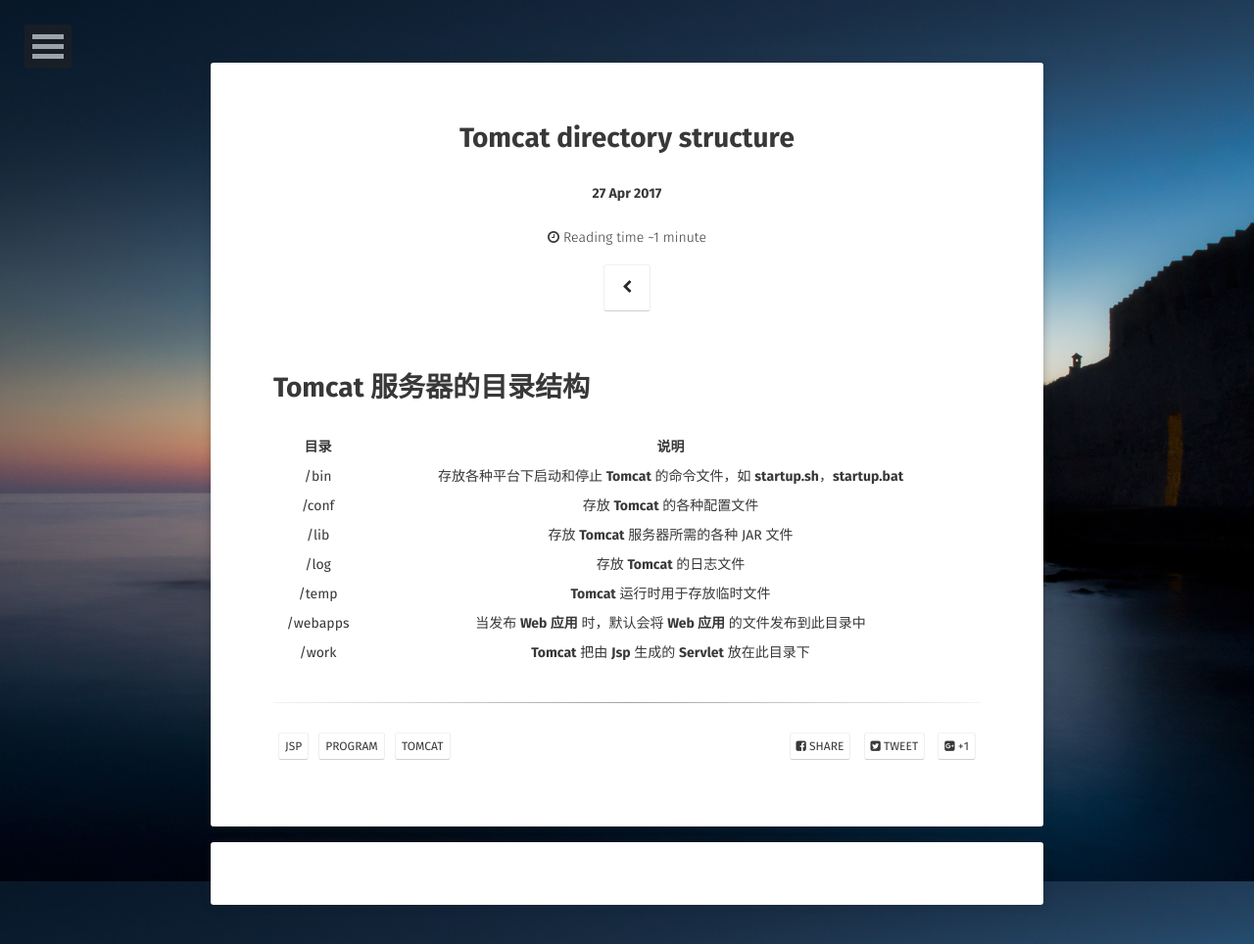
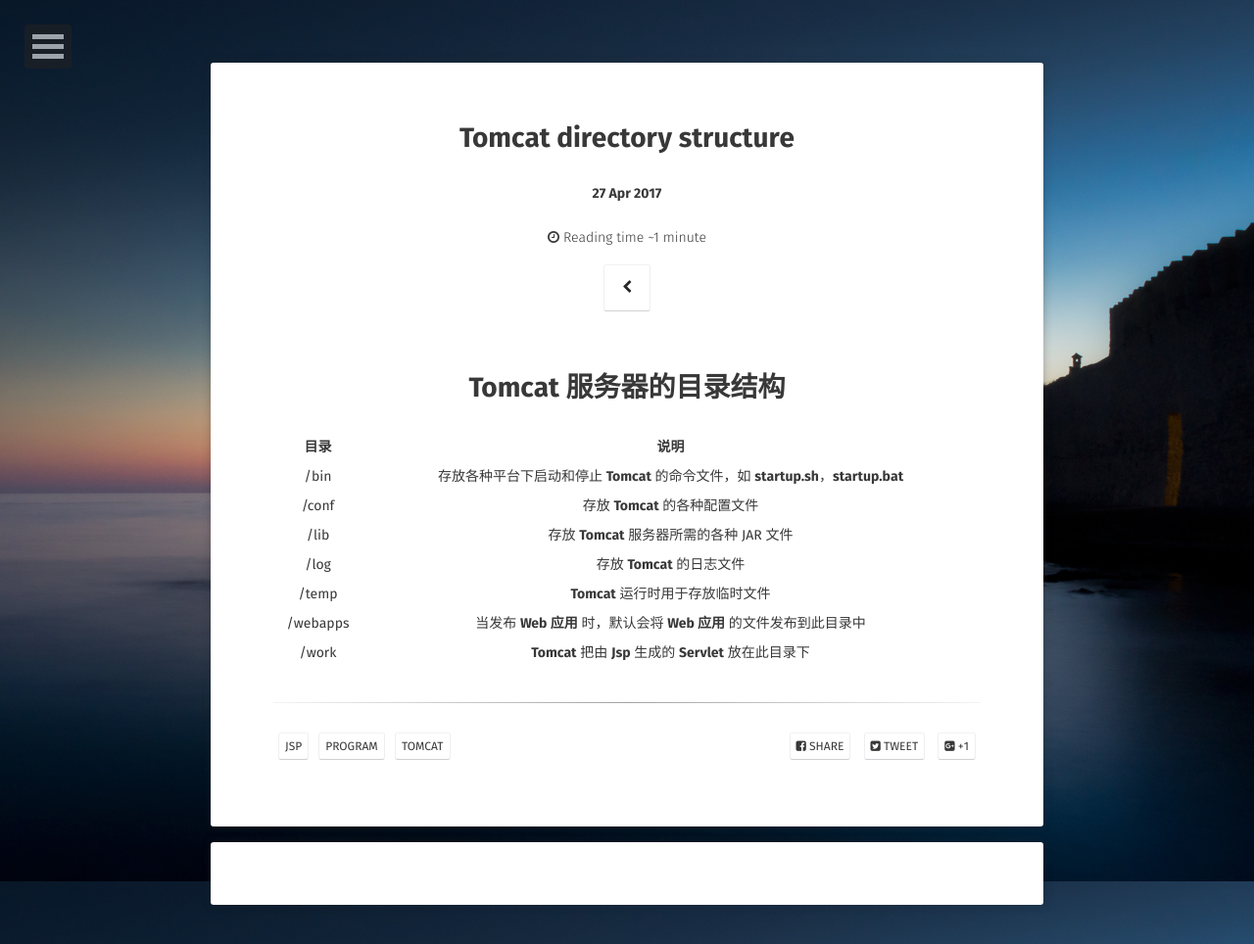
Before and after one commit to AurevoirXavier/deprecated-AurevoirXavier.github.io, a Jekyll site: the page built from _posts/2017-4-27-tomcatDirectoryStructure.md, in a window 1280 px wide. Shown: the whole page at 98% size. Built offline with Jekyll 4.4.1, drawn with Linux system fonts in a browser that asks for light colours; some web fonts are replaced; comment, search, counter and statistics services are not loaded.

Commit message:
11:05/04/27/17

```diff
--- a/_posts/2017-4-27-tomcatDirectoryStructure.md
+++ b/_posts/2017-4-27-tomcatDirectoryStructure.md
@@ -7,7 +7,7 @@
 comments: true
 ---
 
-# Tomcat 服务器的目录结构
+<center><h1>Tomcat 服务器的目录结构</h1></center>
 
 |    目录    |                    说明                    |
 | :------: | :--------------------------------------: |
```
